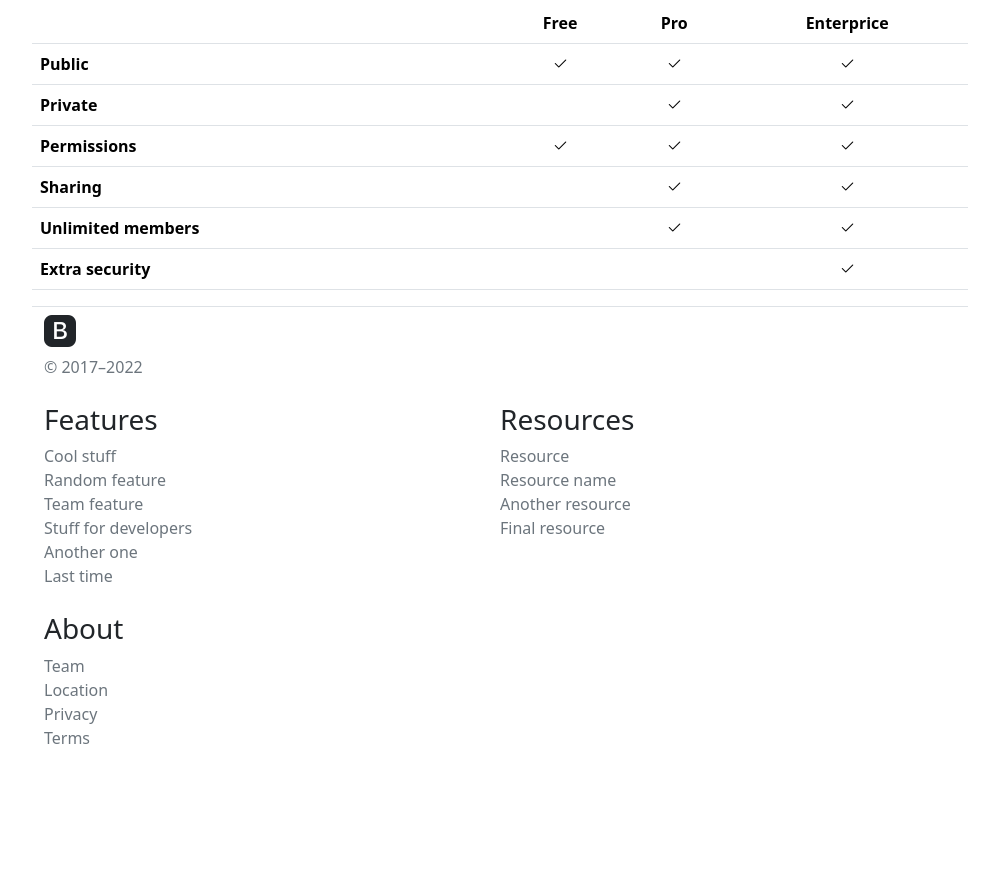
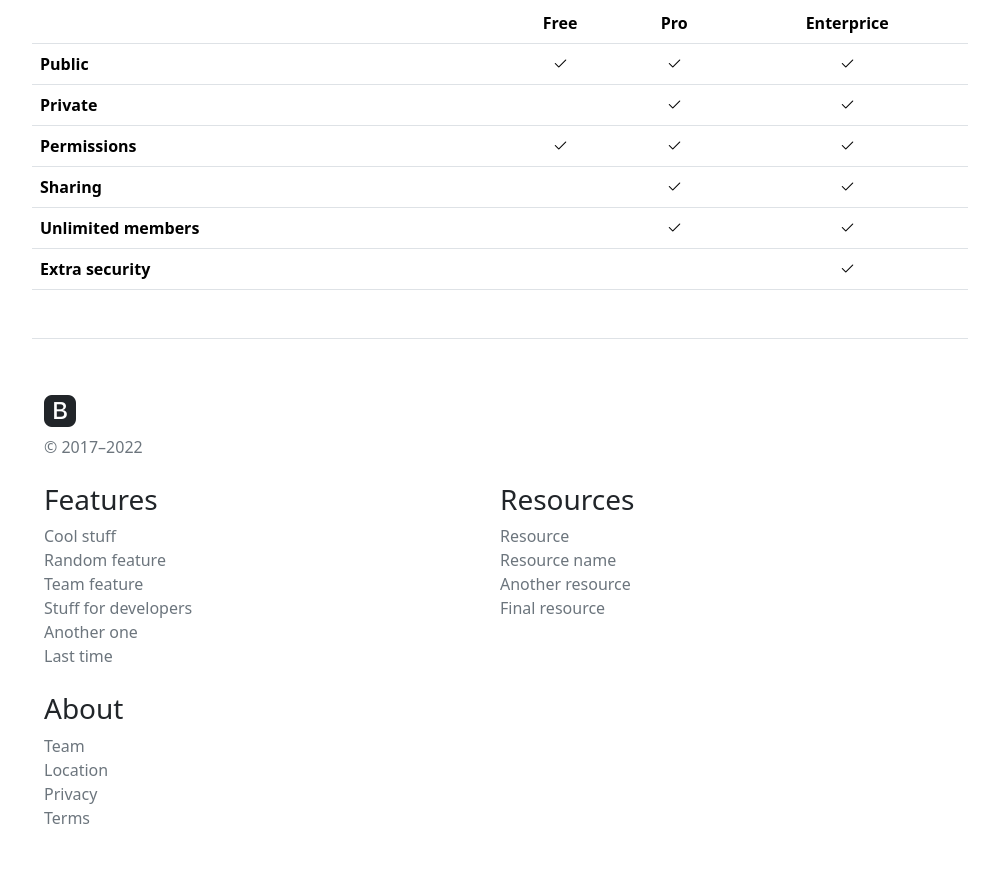
Before and after one commit to TalBaleX/hillel_web_part2, a plain HTML site: page index.html in a window 1280 px wide. Shown: the part 633-1511 px from the top of the page, without its empty margins (140-1139 px from the left). Before the commit the page ends 1431 px from the top, so only its background shows below. Drawn offline with nearby package versions, Linux system fonts and the light colour scheme.

Commit message:
11:29.14.01.2024

```diff
--- a/index.html
+++ b/index.html
@@ -30,7 +30,7 @@
         </div>
       </div>
 
-      <div class="container-lg mt-5 text-center">
+      <div class="container-md mt-5 text-center">
         <span class="fs-1"> Pricing </span>
         <p class="text-secondary">
           Quickly build an effective pricing table for your potential customers
@@ -142,9 +142,9 @@
       </table>
 
       <div
-        class="container-md border-top border-1 border-secondary-emphasis mt-2"
+        class="container-md border-top border-1 border-secondary-emphasis mt-5"
       >
-        <div class="col-12">
+        <div class="col-12 mt-5">
           <i class="bi bi-bootstrap-fill fs-2 text-blue"> </i>
           <div class="text-secondary">© 2017–2022</div>
         </div>
```
